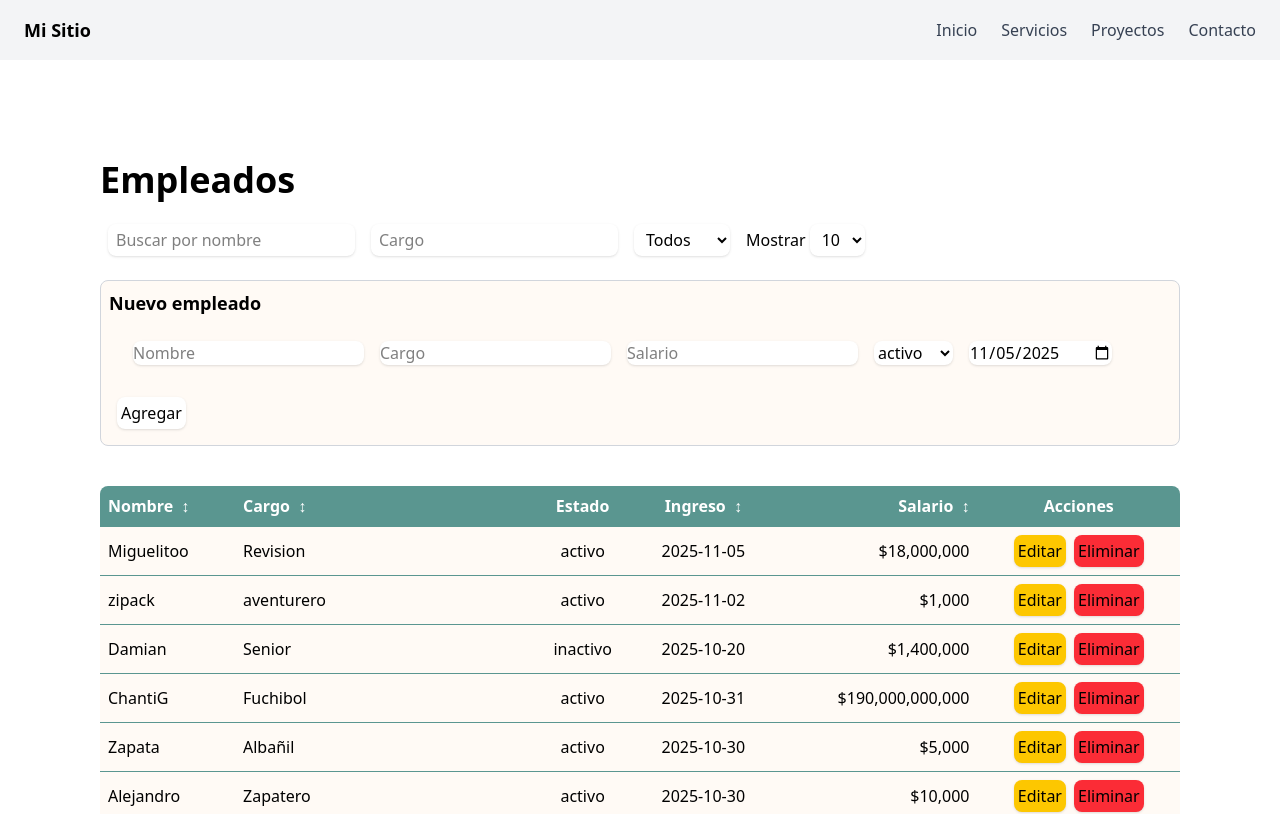
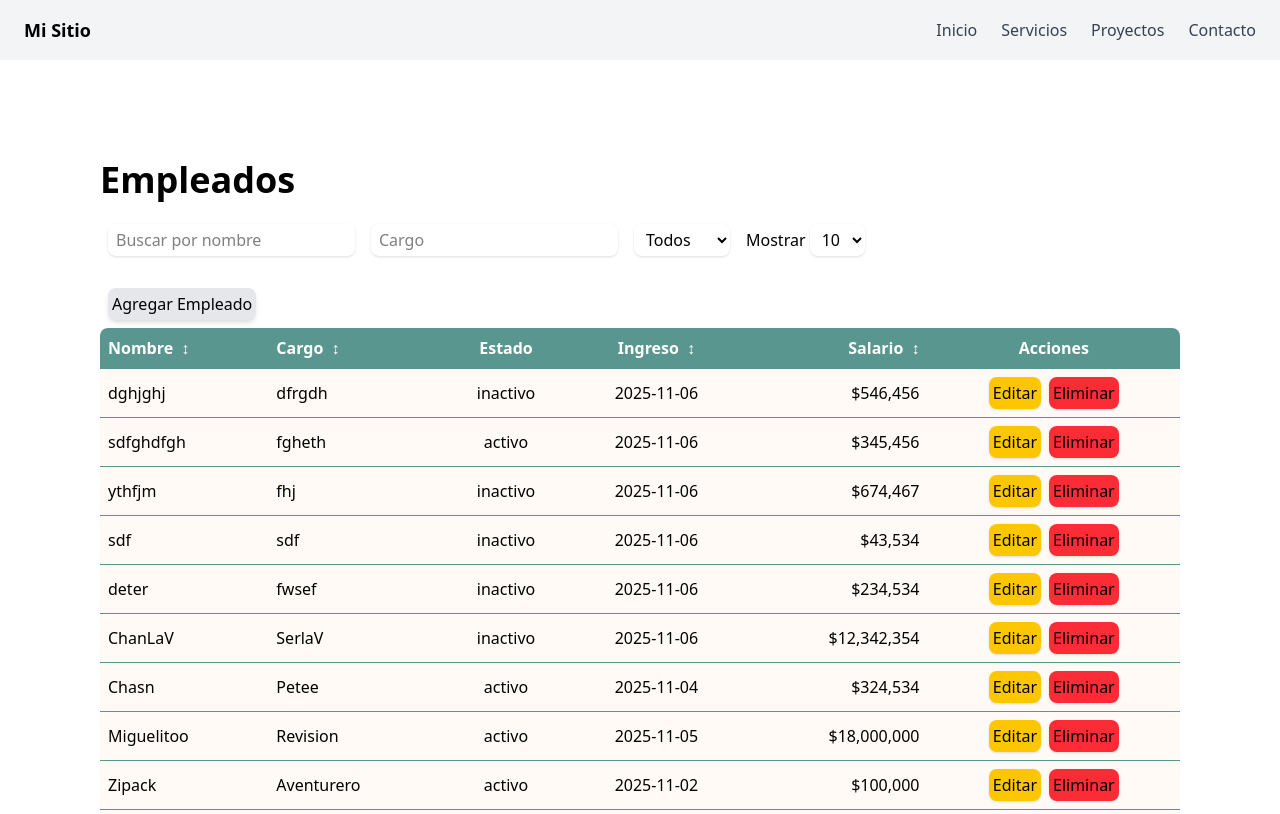
Before and after one commit to Sgiraldom19/empleados-lite, a Next.js app: page / in a window 1280 px wide. Shown: the top 814 px of the page. Built offline with nearby package versions, Linux system fonts and the light colour scheme.

Commit message:
Agregar empleados dentro de Modal

```diff
--- a/app/_data/employees.json
+++ b/app/_data/employees.json
@@ -1,4 +1,60 @@
 [
+  {
+    "id": "0fd6f1c5-6188-435d-923b-830549b23131",
+    "nombre": "dghjghj",
+    "cargo": "dfrgdh",
+    "salario": 546456,
+    "estado": "inactivo",
+    "fechaIngreso": "2025-11-06"
+  },
+  {
+    "id": "ae4134b4-75d0-49cd-b5be-c88eac0e247b",
+    "nombre": "sdfghdfgh",
+    "cargo": "fgheth",
+    "salario": 345456,
+    "estado": "activo",
+    "fechaIngreso": "2025-11-06"
+  },
+  {
+    "id": "3118364d-9666-4675-b7a7-391cc4ed0642",
+    "nombre": "ythfjm",
+    "cargo": "fhj",
+    "salario": 674467,
+    "estado": "inactivo",
+    "fechaIngreso": "2025-11-06"
+  },
+  {
+    "id": "09e3ca13-eb94-4274-818c-fa74ddf38081",
+    "nombre": "sdf",
+    "cargo": "sdf",
+    "salario": 43534,
+    "estado": "inactivo",
+    "fechaIngreso": "2025-11-06"
+  },
+  {
+    "id": "13c8753f-acb5-4642-9f8b-5b5a5afc135c",
+    "nombre": "deter",
+    "cargo": "fwsef",
+    "salario": 234534,
+    "estado": "inactivo",
+    "fechaIngreso": "2025-11-06"
+  },
+  {
+    "id": "f070926b-a1a1-44d5-a0af-64ce802a1a4b",
+    "nombre": "ChanLaV",
+    "cargo": "SerlaV",
+    "salario": 12342354,
+    "estado": "inactivo",
+    "fechaIngreso": "2025-11-06"
+  },
+  {
+    "id": "0857a528-25b4-446f-a6d4-a859954440c8",
+    "nombre": "Chasn",
+    "cargo": "Petee",
+    "salario": 324534,
+    "estado": "activo",
+    "fechaIngreso": "2025-11-04"
+  },
   {
     "id": "44a3014a-fa22-4c3d-848c-3a8cd3011c75",
     "nombre": "Miguelitoo",
@@ -9,9 +65,9 @@
   },
   {
     "id": "6c2d58cd-0fcf-4b1c-a543-aa9c8b871926",
-    "nombre": "zipack",
-    "cargo": "aventurero",
-    "salario": 1000,
+    "nombre": "Zipack",
+    "cargo": "Aventurero",
+    "salario": 100000,
     "estado": "activo",
     "fechaIngreso": "2025-11-02"
   },
--- a/app/components/Modal.tsx
+++ b/app/components/Modal.tsx
@@ -15,7 +15,7 @@ export default function Modal({showModal, form, setForm, closeModal, save}: Moda
   return (
         <div className="fixed inset-0 bg-black/50 flex justify-center items-center z-50">
           <div className="bg-white p-5 rounded-lg w-[90%] max-w-[400px] shadow-lg">
-            <h3 className="text-xl font-bold mb-4">Editar empleado</h3>
+            <h3 className="text-xl font-bold mb-4">{form.id ? "Editar Empleado" : "Agregar Empleado"}</h3>
             <input
               placeholder="Nombre"
               value={form.nombre ?? ""}
@@ -52,7 +52,7 @@ export default function Modal({showModal, form, setForm, closeModal, save}: Moda
               onChange={(e) =>
                 setForm((f) => ({
                   ...f,
-                  estado: e.target.value as Emp["estado"],
+                  estado: e.target.value as "activo" | "inactivo",
                 }))
               }
               className="w-full mb-2 shadow rounded-lg"
@@ -77,7 +77,7 @@ export default function Modal({showModal, form, setForm, closeModal, save}: Moda
                 }}
                 className="shadow rounded-lg bg-green-500 cursor-pointer p-1"
               >
-                Guardar
+                {form.id ? "Guardar" : "Agregar"}
               </button>
               <button
                 className="shadow rounded-lg bg-red-500 cursor-pointer p-1"
--- a/app/hooks/useFormulario.ts
+++ b/app/hooks/useFormulario.ts
@@ -10,7 +10,8 @@ export default function useFormulario(fetchList: () => void) {
   const editing = useMemo(() => Boolean(form.id), [form.id]);
 
   async function save() {
-    const body = { ...form, salario: Number(form.salario) };
+    const body = { ...form, estado: form.estado?.trim().toLowerCase(), salario: Number(form.salario) };
+    console.log("Enviando al backend: ", body);
     const opts = {
       method: editing ? "PATCH" : "POST",
       headers: { "Content-Type": "application/json" },
--- a/app/page.tsx
+++ b/app/page.tsx
@@ -1,7 +1,6 @@
 "use client";
 import {useEffect, useState } from "react";
 import Paginacion from "./components/pagination/Paginacion";
-import Formulario from "./components/Formulario";
 import { Emp } from "./_types/emp";
 import Modal from "./components/Modal";
 import Tabla from "./components/Tabla";
@@ -62,8 +61,11 @@ export default function EmpleadosPage() {
     {/* Filtros */}
      <Filtros q={q} cargo={cargo} estado={estado} pageSize={pageSize} setQ={setQ} setCargo={setCargo} setEstado={setEstado} setPageSize={setPageSize} setPage={setPage}/>
 
-      {/* Formulario */}
-      <Formulario form={form} editing={editing} setForm={setForm} save={save}/>
+    <div>
+      <button onClick={() => {setForm({estado: "activo", fechaIngreso: new Date().toISOString().slice(0,10)}); openModal();}} className="shadow-md rounded-lg m-2 p-1 bg-gray-200 cursor-pointer">
+        Agregar Empleado
+      </button>
+    </div>
 
       {/* Tabla */}
     <Tabla data={data} sort={sort} dir={dir} toggleSort={toggleSort} edit={handleEdit} remove={remove}/>
```
